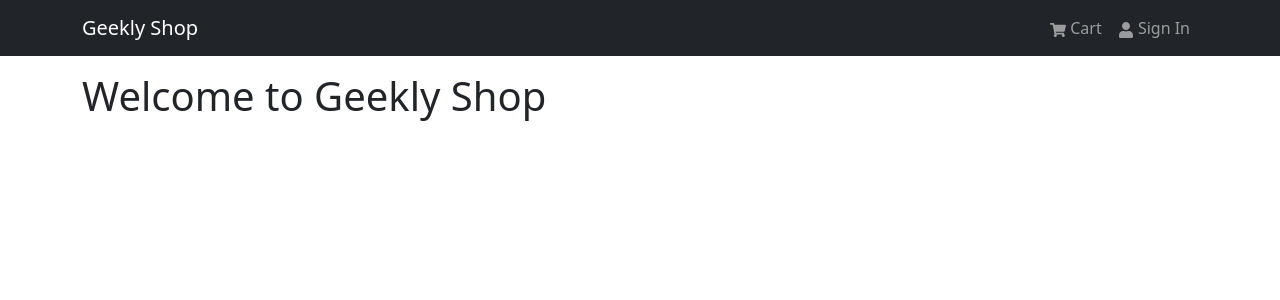
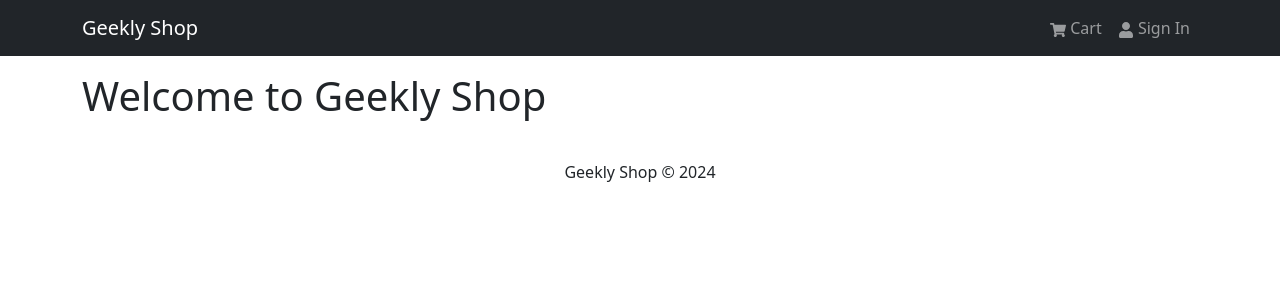
Before and after one commit to MrTrukiny/geekly_shop, a React (Vite) app in the folder client/: page / in a window 1280 px wide. Shown: the top 300 px of the page. Built offline with nearby package versions, Linux system fonts and the light colour scheme.

Commit message:
feat(client): create Footer component

```diff
--- a/client/src/App.tsx
+++ b/client/src/App.tsx
@@ -1,5 +1,6 @@
 import { Container } from 'react-bootstrap';
 import Header from './components/Header';
+import Footer from './components/Footer';
 
 const App = () => {
   return (
@@ -10,6 +11,7 @@
           <h1>Welcome to Geekly Shop</h1>
         </Container>
       </main>
+      <Footer />
     </>
   );
 };
--- /dev/null
+++ b/client/src/components/Footer.tsx
@@ -0,0 +1,19 @@
+import { Col, Container, Row } from 'react-bootstrap';
+
+const Footer = () => {
+  const currentYear = new Date().getFullYear();
+
+  return (
+    <footer>
+      <Container>
+        <Row>
+          <Col className="text-center py-3">
+            Geekly Shop &copy; {currentYear}
+          </Col>
+        </Row>
+      </Container>
+    </footer>
+  );
+};
+
+export default Footer;
```
